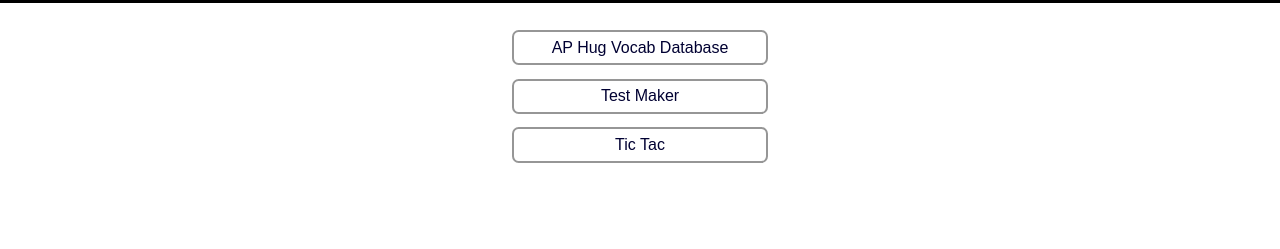
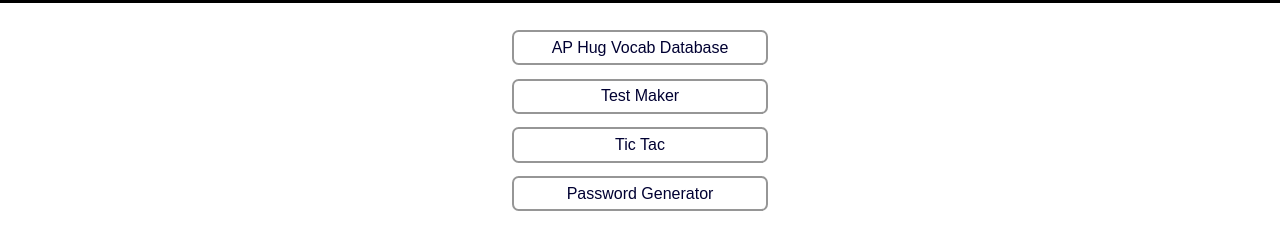
Before and after one commit to AsherSeiling/asherseiling.github.io, a plain HTML site: page index.html in a window 1280 px wide. Shown: the part 65-314 px from the top of the page. Drawn offline with Linux system fonts and the light colour scheme.

Commit message:
Added password generator

```diff
--- a/index.html
+++ b/index.html
@@ -27,6 +27,11 @@
 						<p>Tic Tac </p>
 					</a>
 				</div>
+				<div class="linkarea">
+					<a href="https://asherseiling.github.io/Password-Generator/">
+						<p>Password Generator</p>
+					</a>
+				</div>
 			</div>
 		</center>
 	</body>
--- a/main.css
+++ b/main.css
@@ -7,9 +7,6 @@
 	font-family: arial;
 	padding: 5pt;
 	margin-bottom: 20pt;
-}
-.linksArea{
-
 }
 .linkarea{
 	border: 2px solid rgb(150, 150, 150);
```
Lines whose indentation alone changed are shown as unchanged.
